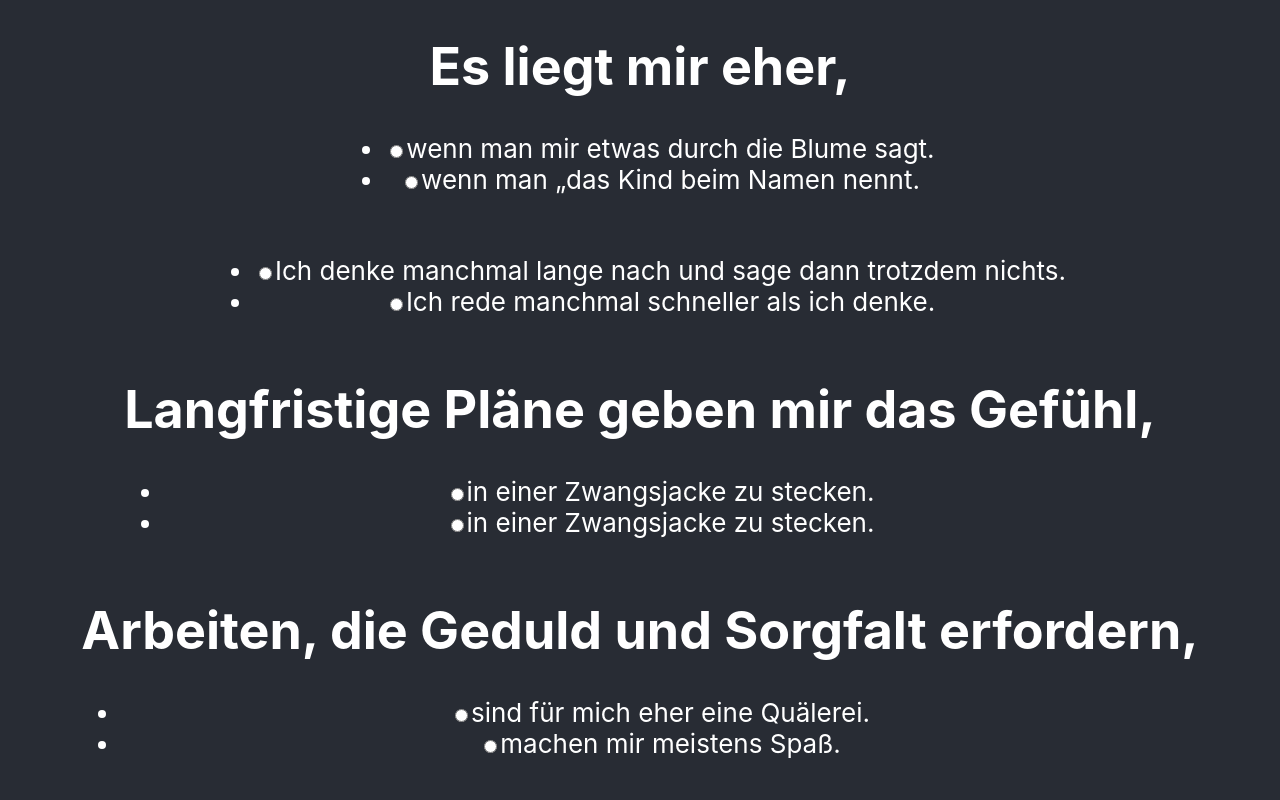
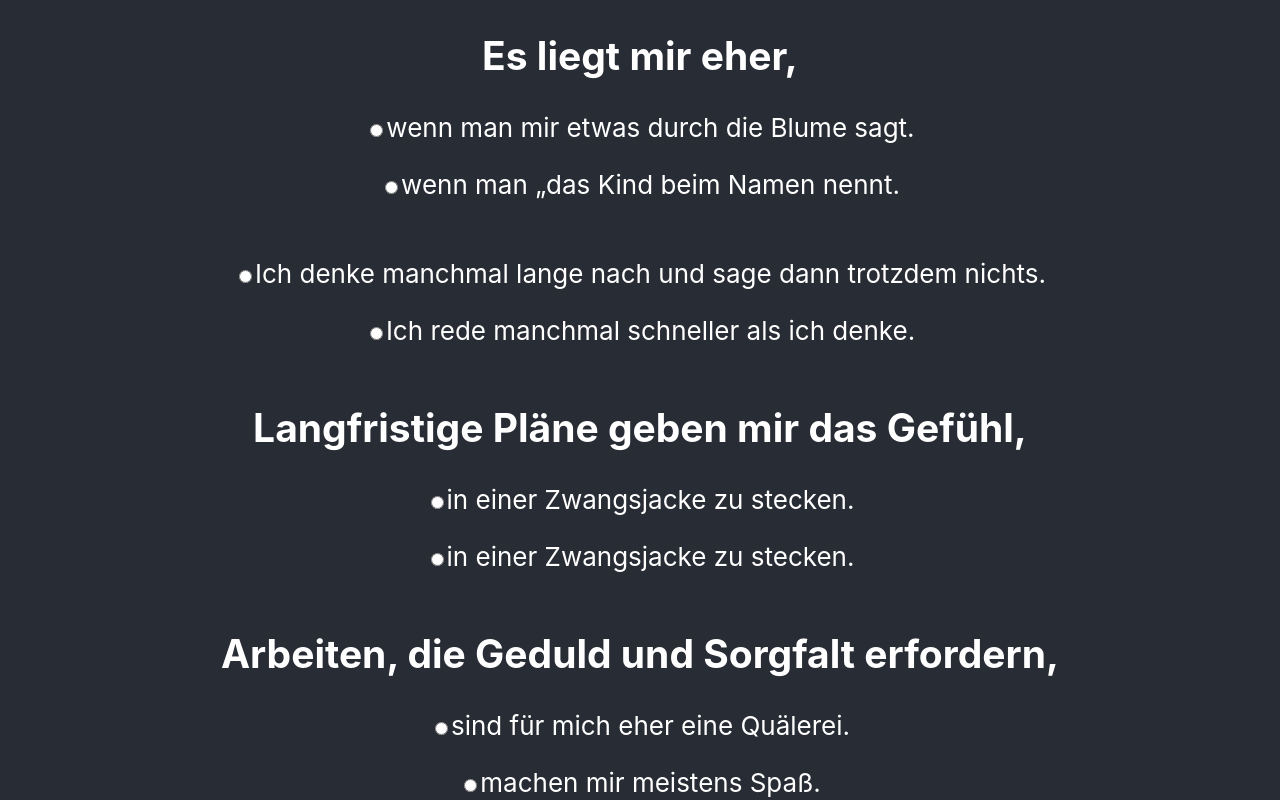
Before and after one commit to dananhsl/coding-challenge, a React (Create React App) app: page / in a window 1280 px wide. Shown: the top 800 px of the page. Built offline with nearby package versions, Linux system fonts and the light colour scheme.

Commit message:
create question component

```diff
--- a/public/index.html
+++ b/public/index.html
@@ -24,7 +24,7 @@
       work correctly both with client-side routing and a non-root public URL.
       Learn how to configure a non-root public URL by running `npm run build`.
     -->
-    <title>React App</title>
+    <title>Personality Test</title>
   </head>
   <body>
     <noscript>You need to enable JavaScript to run this app.</noscript>
--- a/src/App.js
+++ b/src/App.js
@@ -1,28 +1,19 @@
 import './App.css';
 import {questions} from './questions.js';
+import Question from './components/question.js';
 
 function App() {
   return (
     <div className="App">
       <header className="App-header">
-
-      {questions.map((question) => {
-        return (
-          <div key={question.id}>
-            <h1>{question.question}</h1>
-            <ul>
-              {question.answers.map((answer) => {
-                return (
-                  <li>
-                    <input type="radio" name={question.id} value={answer} />
-                    {answer}
-                  </li>
-                );
-              })}
-            </ul>
-          </div>
-        );
-      })}
+      {questions.map(({id, question, answers, key }) => (
+          <Question
+            key={id}
+            id={id}
+            question={question}
+            answers={answers}
+          />
+        ))}
       </header>
     </div>
   );
--- /dev/null
+++ b/src/components/question.js
@@ -0,0 +1,18 @@
+export default function Question (props) {
+    return (
+        <section>
+            <h1>{props.question}</h1>
+
+            {props.answers.map((answer) => {
+                return (
+                    <p>
+                        <input type="radio" name={props.id} value={answer}/>
+                        {answer}
+                    </p>
+                );
+            })}
+
+
+        </section>
+    )
+}
```
